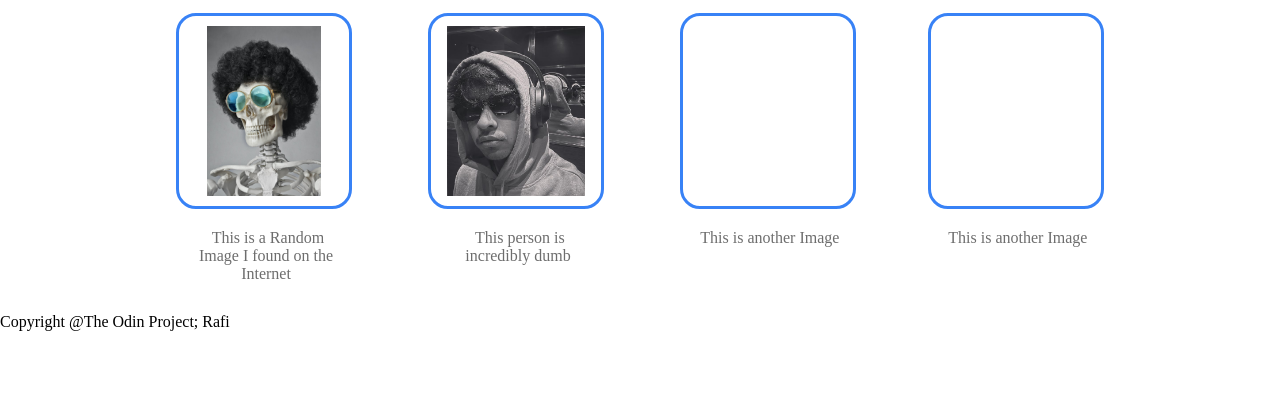
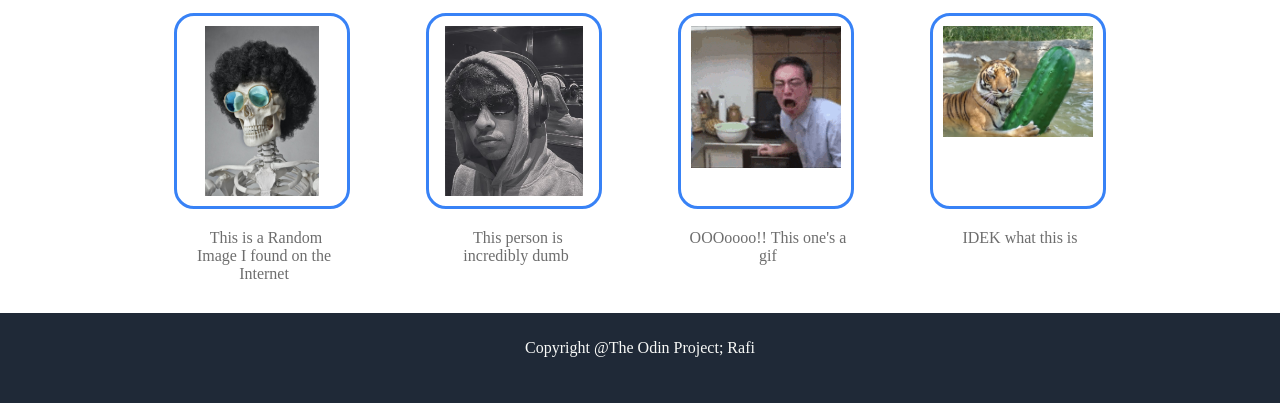
Before and after one commit to rafihasan0178/flex-page, a plain HTML site: page index.html in a window 1280 px wide. Shown: the part 554-957 px from the top of the page. Drawn offline with Linux system fonts and the light colour scheme.

Commit message:
Fix Footer and add image

```diff
--- a/index.html
+++ b/index.html
@@ -32,7 +32,7 @@
                    <br> I mean it's not even responsive ffs
                     <br> I will never become a full-stack dev </p>
                     <br>
-                <button> Sign UP </button>
+                <button> Drink With ME </button>
             </div>
             <img src="giphy.gif" alt="">
         </div>
@@ -59,19 +59,24 @@
     </div>
 
     <div class="info">
-        <div class="card"> <img class="imgc"  src="" alt=""> </div>
-        <div class="card1"> <img src="" alt=""> This is another Image </div>
+        <div class="card"> <img class="imgc"  src="frank.gif" alt=""> </div>
+        <div class="card1">  OOOoooo!! This one's a gif </div>
     </div>
 
     <div class="info">
-        <div class="card"> <img class="imgc"  src="" alt=""> </div>
-        <div class="card1"> <img src="" alt=""> This is another Image </div>
+        <div class="card"> <img class="imgc"  src="tiger.png" alt=""> </div>
+        <div class="card1"> <img src="" alt=""> IDEK what this is  </div>
     </div>
 
     </div>
 </div>
 
+<div class="quote">
 
-<footer> Copyright @The Odin Project; Rafi </footer>
+
+</div>
+
+
+<div class="foot"> Copyright @The Odin Project; Rafi </div>
 
 </html>
--- a/style.css
+++ b/style.css
@@ -1,4 +1,5 @@
 @import url('https://fonts.googleapis.com/css2?family=Roboto:wght@900&display=swap');
+
 * {
     margin: 0;
     padding: 0;
@@ -127,10 +128,8 @@ button {
  }
 
  .cards {
-    background-color: #fff;
     display: flex;
     justify-content: center;
-    height: 400px;
     gap: 52px;
  }
 
@@ -160,4 +159,22 @@ button {
 
 .info {
         max-width: 200px;
+        max-height: 150px;
+        background-color: #fff;
       }
+
+
+/* Footer Started Here */
+
+.foot {
+    display: flex;
+    justify-content: center;
+    align-items: center;
+    height: 70px;
+    background-color: #1F2937;
+    color: #F9FAF8;
+
+}
+
+
+/* Quote Part Starts here */
```
Also changed, not shown: frank.gif (added), tiger.png (added).
